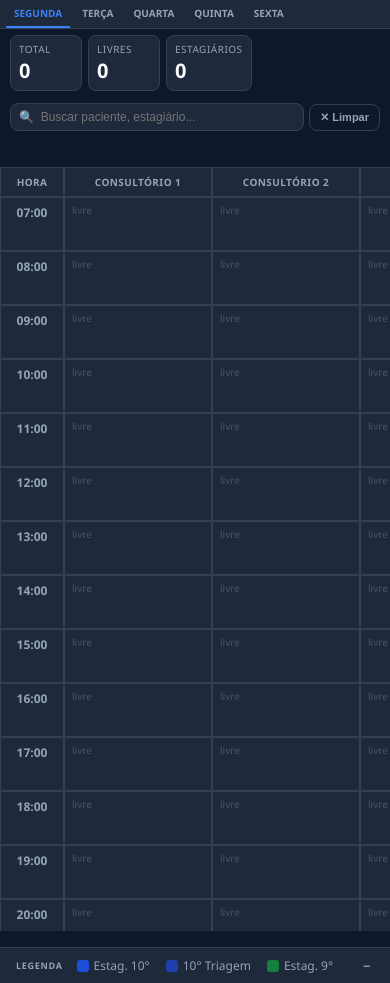
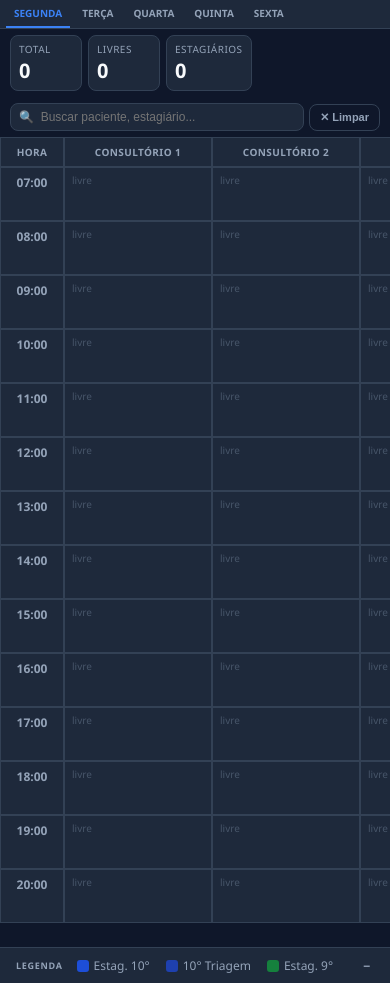
Before and after one commit to victorgtostes87/mapa_sala, a Flask app: page / in a window 390 px wide. Shown: the part 33-1016 px from the top of the page. Run offline with Flask 3, Linux system fonts and the light colour scheme; a user stored in the database is signed in; data comes from the database, SQL or seed files in the repository; data that the repository does not hold is empty.

Commit message:
fix: dynamic header height via CSS var

```diff
--- a/templates/index.html
+++ b/templates/index.html
@@ -31,7 +31,7 @@ body{background:var(--bg);color:var(--text);font-family:'Segoe UI',system-ui,san
 .filters input,.filters select{background:var(--surface);border:1px solid var(--border);color:var(--text);border-radius:var(--radius);padding:6px 10px;font-size:12px;outline:none}
 .filters input:focus,.filters select:focus{border-color:var(--accent)}
 .filters input{min-width:200px}
-.page-body{position:fixed;top:195px;left:0;right:0;bottom:52px;overflow:hidden}
+.page-body{position:fixed;top:var(--header-h,195px);left:0;right:0;bottom:52px;overflow:hidden}
 .grid-wrap{position:absolute;inset:0;overflow:scroll;padding-bottom:8px}
 .mapa-table{border-collapse:separate;border-spacing:0;width:max-content;min-width:100%}
 .mapa-table th{background:var(--surface);color:var(--text2);font-size:10px;font-weight:600;text-transform:uppercase;letter-spacing:.4px;padding:7px 8px;border:1px solid var(--border);position:sticky;top:0;z-index:10;white-space:nowrap;text-align:center}
@@ -128,7 +128,7 @@ body{background:var(--bg);color:var(--text);font-family:'Segoe UI',system-ui,san
   .filters { display: flex; flex-wrap: nowrap; gap: 5px; padding: 6px 10px; }
   .filters input { flex: 1 1 auto; font-size: 12px; padding: 6px 8px; }
   .filters .btn { flex: 0 0 auto; font-size: 11px; padding: 6px 10px; }
-  .page-body { top: 200px; }
+  /* page-body top controlado via JS */
 }
 
 
@@ -556,5 +556,19 @@ document.addEventListener('DOMContentLoaded', function() {
 
 
 
+
+<script>
+function ajustarAlturaGrid(){
+  const navbar  = document.querySelector('.navbar');
+  const tabs    = document.getElementById('dayTabs');
+  const stats   = document.querySelector('.stats-bar');
+  const filters = document.querySelector('.filters');
+  if(!navbar||!tabs||!stats||!filters) return;
+  const h = navbar.offsetHeight + tabs.offsetHeight + stats.offsetHeight + filters.offsetHeight;
+  document.documentElement.style.setProperty('--header-h', h + 'px');
+}
+window.addEventListener('load', ajustarAlturaGrid);
+window.addEventListener('resize', ajustarAlturaGrid);
+</script>
 </body>
 </html>
```
